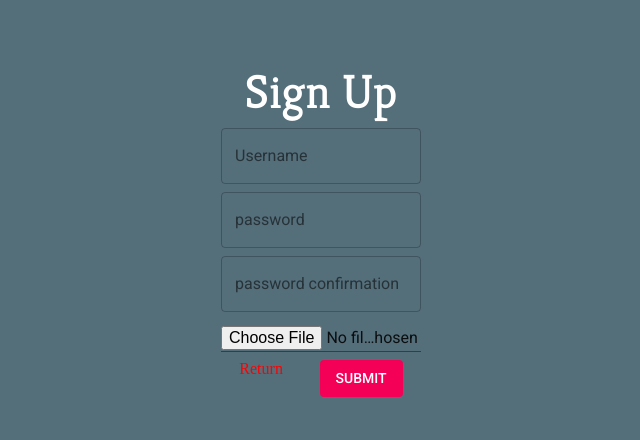
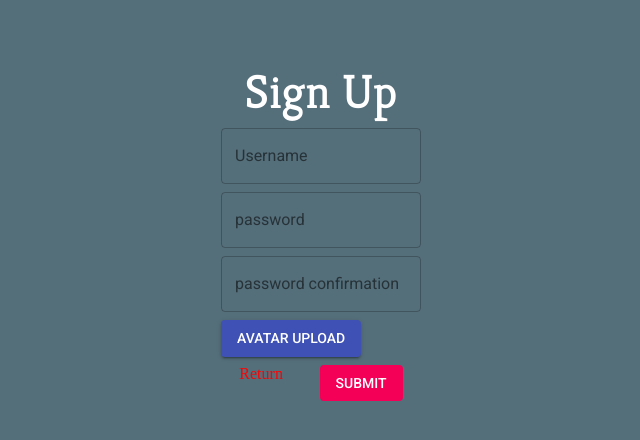
Before and after one commit to marcferraro/waveforming, a React (Create React App) app: page /sign-up in a window 1280 px wide. Shown: the top 440 px of the page, without its empty margins (319-959 px from the left). Built offline with nearby package versions, Linux system fonts and the light colour scheme.

Commit message:
custom upload button

```diff
--- a/src/components/SignUp.js
+++ b/src/components/SignUp.js
@@ -110,8 +110,13 @@ const SignUp = props => {
                             <TextField onChange={handlePasswordConfirmation} value={passwordConfirmation} className={classes.field} type="password" id="password-confirmation-field" label="password confirmation" variant="outlined" />
                         </Grid>
                         <Grid item>
-                            <Input onChange={handleAvatar} type="file" id="avatar-upload" />
+                            <Input onChange={handleAvatar} id="avatar-upload" style={{display: 'none'}} type="file" id="avatar-upload" />
                         </Grid>
+                        <label htmlFor="avatar-upload">
+                            <Button color="primary" variant="contained" component="span">
+                                Avatar Upload
+                            </Button>
+                        </label>
                         <Grid item>
                             <Grid container direction="row" justify="space-around">
                             <Link to='/' className={classes.return} style={{ textDecoration: 'none', color: 'red' }}>Return</Link>
```
